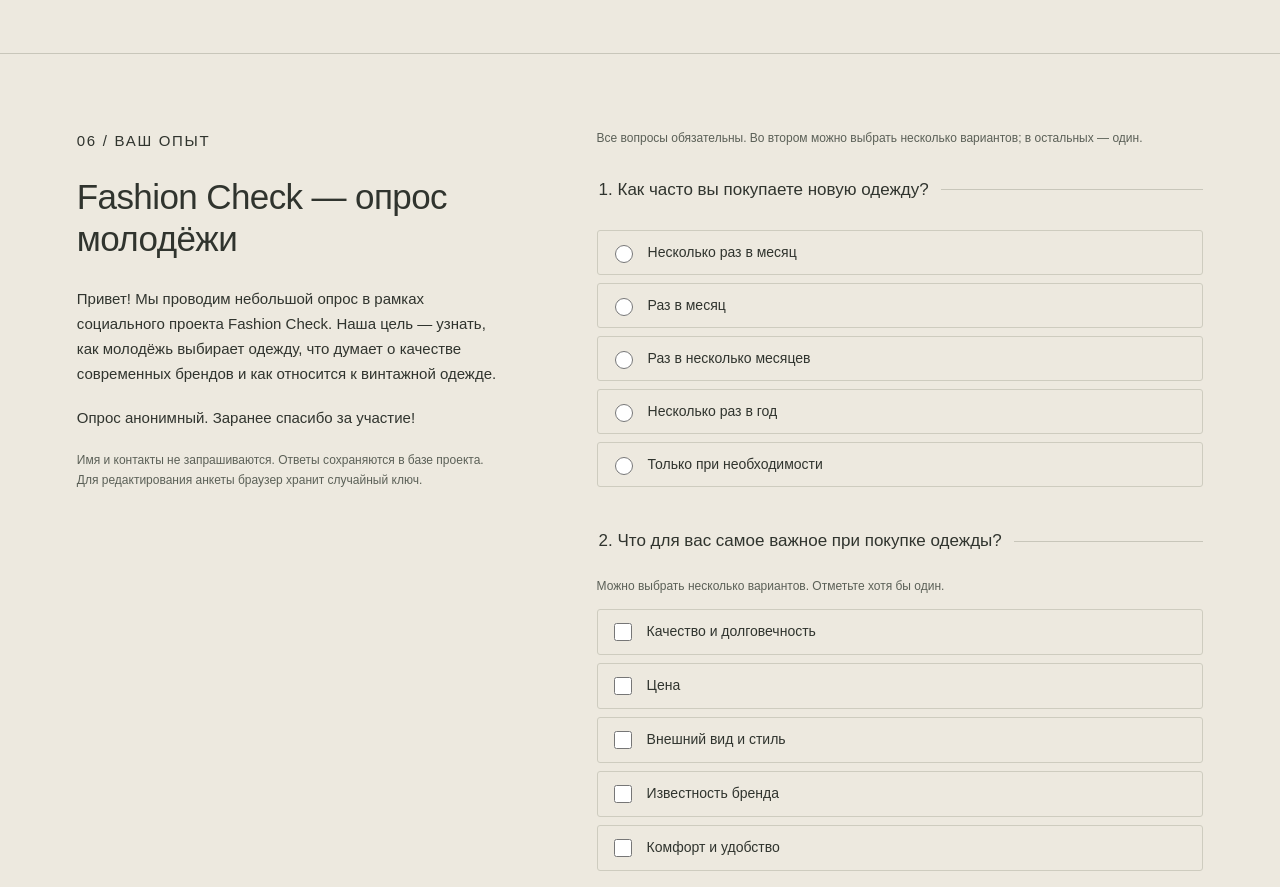
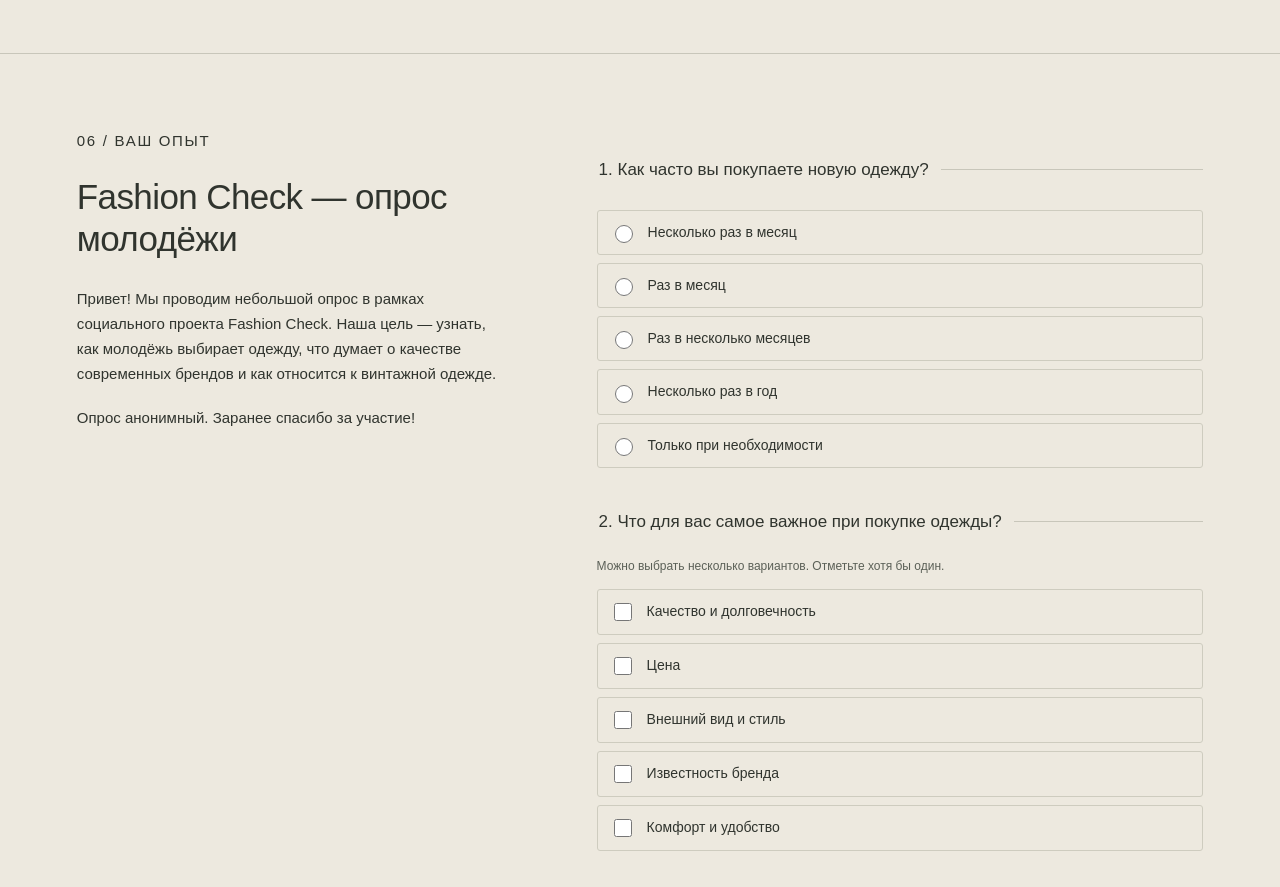
Before and after one commit to Ak1oQ/English-Project, a website with bundled scripts: page public/index.html in a window 1280 px wide. Shown: the part 4700-5587 px from the top of the page. Built offline with nearby package versions, Linux system fonts and the light colour scheme; files whose address does not match are found by name.

Commit message:
Simplify survey captions and rename results section

```diff
--- a/public/index.html
+++ b/public/index.html
@@ -19,11 +19,11 @@
 
 <section id="guide" class="section guide"><p class="eyebrow">05 / THE FINAL PRODUCT</p><h2>One guide. Three perspectives.</h2><p class="narrow">The presentation describes a final product in three parts. This page introduces those parts; the presentation itself is the project report.</p><div class="guide-row"><span>01 / UNDERSTAND</span><h3>Behind the label</h3><p>An in-depth analysis of manufacturing relocation and material cost-cutting, focusing on brands such as Carhartt, Saint Laurent and Stone Island.</p></div><div class="guide-row"><span>02 / EXPLORE</span><h3>The vintage alternative</h3><p>A guide to the project’s argument for vintage: quality, lower prices, uniqueness and versatile styling.</p></div><div class="guide-row"><span>03 / INSPECT</span><h3>The two-minute check</h3><p>A practical checklist described in the presentation: distinguish a quality garment from a cheap one by examining its seams and labels.</p></div></section>
 <section id="survey" class="section survey" lang="ru" aria-labelledby="survey-title">
-<div class="survey-heading"><p class="eyebrow">06 / ВАШ ОПЫТ</p><h2 id="survey-title">Fashion Check — опрос молодёжи</h2><p>Привет! Мы проводим небольшой опрос в рамках социального проекта Fashion Check. Наша цель — узнать, как молодёжь выбирает одежду, что думает о качестве современных брендов и как относится к винтажной одежде.</p><p>Опрос анонимный. Заранее спасибо за участие!</p><p class="privacy">Имя и контакты не запрашиваются. Ответы сохраняются в базе проекта. Для редактирования анкеты браузер хранит случайный ключ.</p></div>
-<div><form id="poll"><p class="required-note">Все вопросы обязательны. Во втором можно выбрать несколько вариантов; в остальных — один.</p><div id="survey-fields"></div><button class="button" type="submit">Сохранить ответы <span>↗</span></button><p id="submit-status" role="status" aria-live="polite"></p></form>
+<div class="survey-heading"><p class="eyebrow">06 / ВАШ ОПЫТ</p><h2 id="survey-title">Fashion Check — опрос молодёжи</h2><p>Привет! Мы проводим небольшой опрос в рамках социального проекта Fashion Check. Наша цель — узнать, как молодёжь выбирает одежду, что думает о качестве современных брендов и как относится к винтажной одежде.</p><p>Опрос анонимный. Заранее спасибо за участие!</p></div>
+<div><form id="poll"><div id="survey-fields"></div><button class="button" type="submit">Сохранить ответы <span>↗</span></button><p id="submit-status" role="status" aria-live="polite"></p></form>
 <section id="results" hidden tabindex="-1" aria-labelledby="result-title"><h3 id="result-title">Спасибо за участие!</h3><p>Ваша анкета сохранена. Ваши ответы:</p><dl id="answers"></dl><div class="result-actions"><button type="button" id="edit" class="button">Изменить ответы</button><button type="button" id="next-participant" class="button secondary-button">Следующий участник</button></div><a class="stats-link" href="#statistics">Посмотреть результаты ↓</a></section></div></section>
 <section id="statistics" class="section statistics" lang="ru" aria-labelledby="stats-title">
-<div class="section-top"><div><p class="eyebrow">ОПРОС / В ЦИФРАХ</p><h2 id="stats-title">Гардероб<br><em>в цифрах.</em></h2></div><p class="stats-intro">Как относятся к качеству, брендам и винтажу? Сравните распределение ответов по каждому вопросу.</p></div>
+<div class="section-top"><div><p class="eyebrow">РЕЗУЛЬТАТЫ</p><h2 id="stats-title">Итоги опроса</h2></div></div>
 <div class="stat-counters"><div class="stat-counter"><span class="stat-badge">ОБЩАЯ БАЗА</span><strong id="local-count">27+</strong><span>сохранённых анкет</span><p>27 анкет из Google Forms и новые ответы с сайта. Повторное сохранение той же анкеты не увеличивает счётчик.</p></div></div>
 <div class="chart-toolbar"><button type="button" id="refresh-stats">Обновить ↻</button></div>
 <p id="chart-note" class="chart-note" aria-live="polite"></p><div id="charts" class="charts-grid"></div><p id="storage-note" class="privacy" role="status"></p>
```
